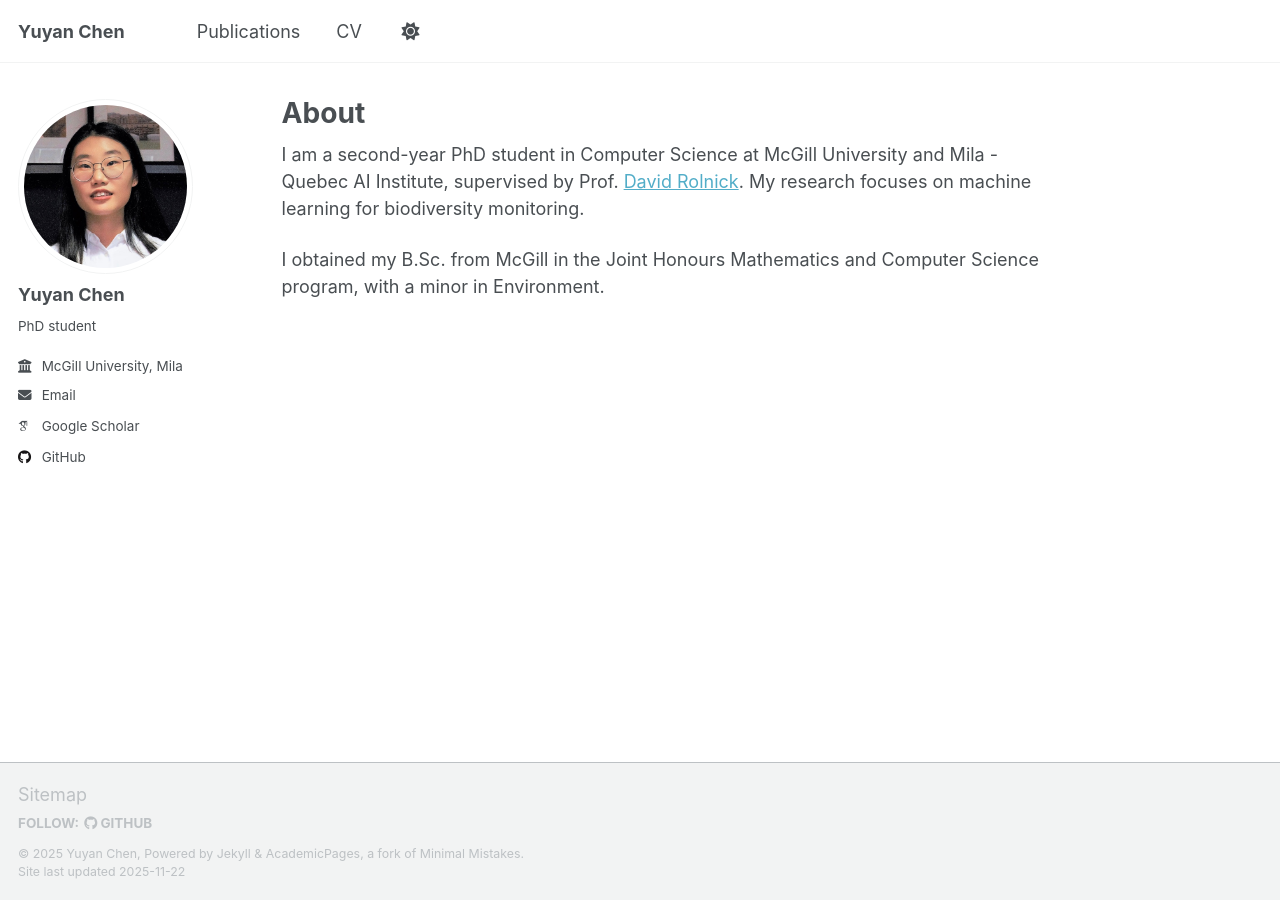
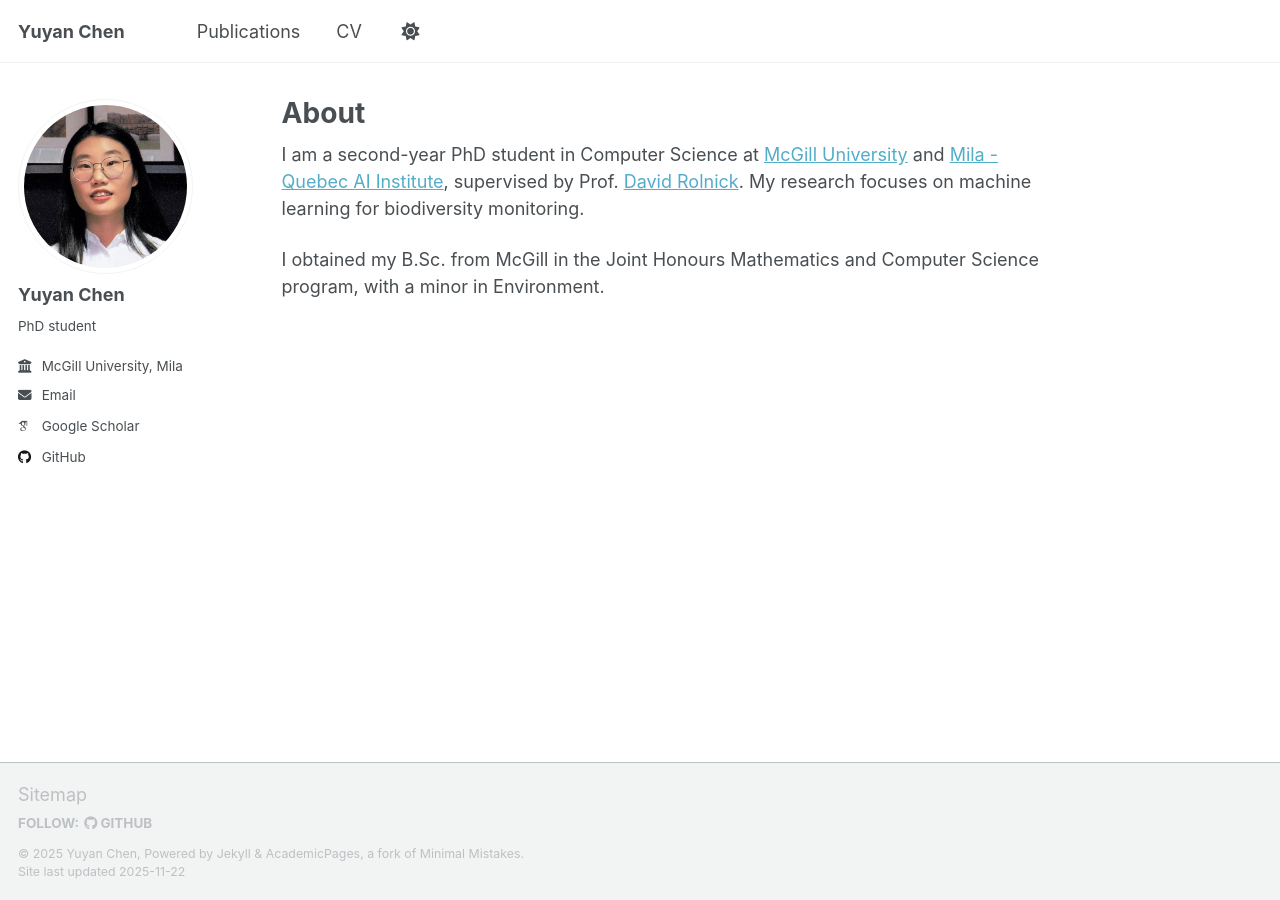
Before and after one commit to Yuyan-C/Yuyan-C.github.io, a Jekyll site: the page built from _pages/about.md, in a window 1280 px wide. Built offline with Jekyll 4.4.1, drawn with Linux system fonts in a browser that asks for light colours; some web fonts are replaced; a script that is not in the unit is left out; part of the change alters nothing that is shown.

```diff
--- a/_pages/about.md
+++ b/_pages/about.md
@@ -6,6 +6,6 @@ redirect_from:
   - /about/
   - /about.html
 ---
-I am a second-year PhD student in Computer Science at McGill University and Mila - Quebec AI Institute, supervised by Prof. [David Rolnick](https://davidrolnick.com/). My research focuses on machine learning for biodiversity monitoring.
+I am a second-year PhD student in Computer Science at [McGill University](https://www.mcgill.ca/) and [Mila - Quebec AI Institute](https://mila.quebec/en), supervised by Prof. [David Rolnick](https://davidrolnick.com/). My research focuses on machine learning for biodiversity monitoring.
 
 I obtained my B.Sc. from McGill in the Joint Honours Mathematics and Computer Science program, with a minor in Environment.
```
